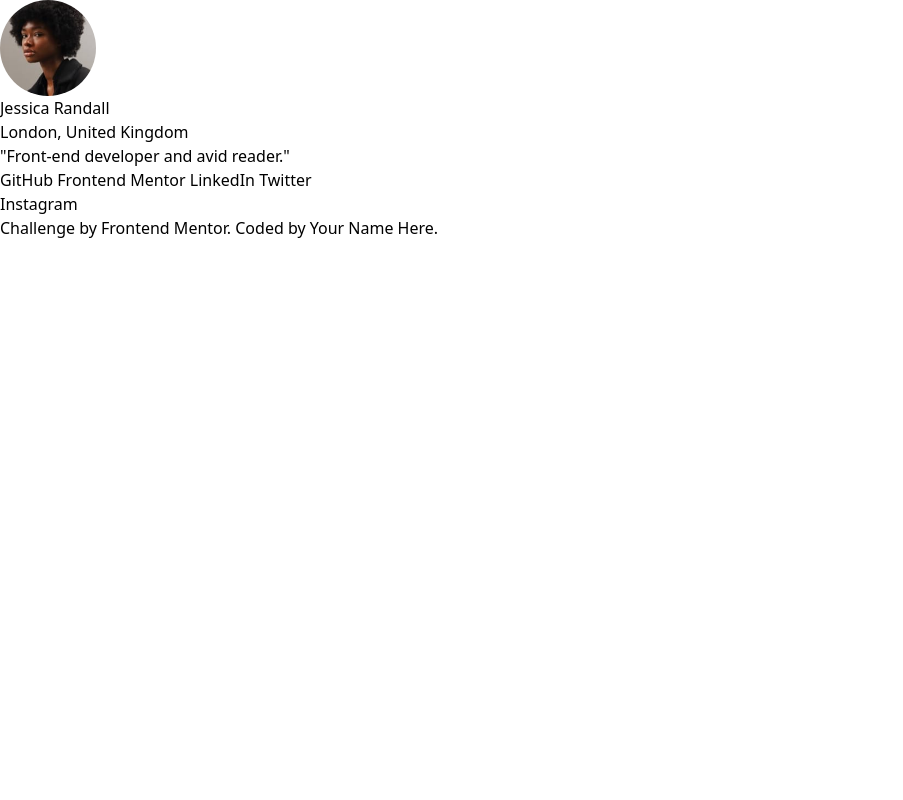
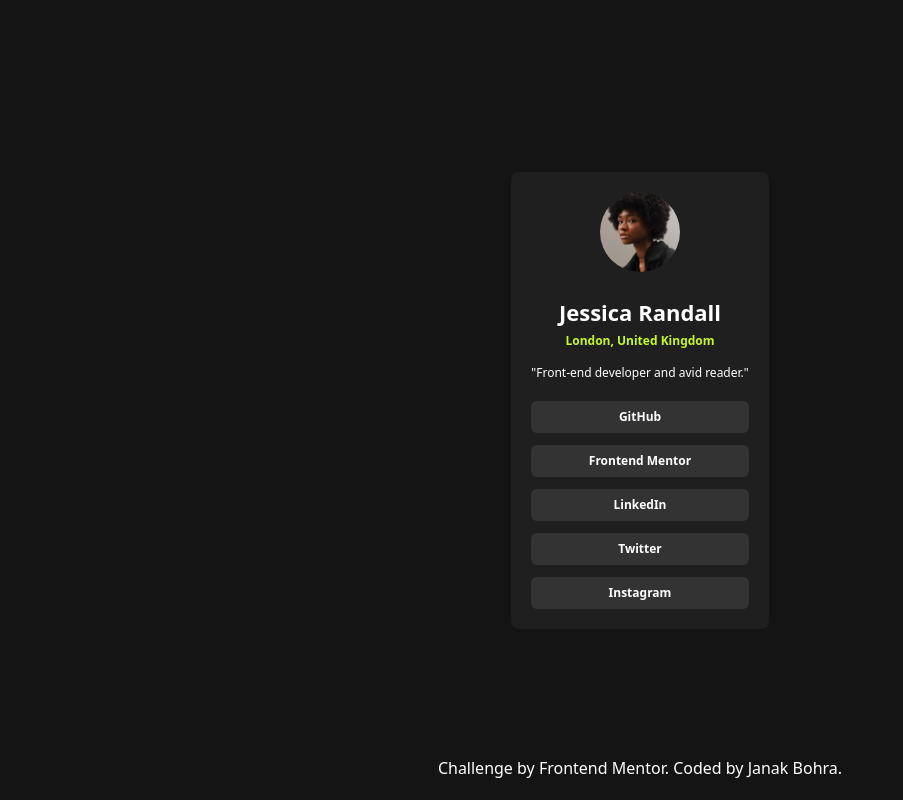
Before and after one commit to janak1998/social-links-profile-main, a plain HTML site: page index.html in a window 1280 px wide. Shown: the whole page, without its empty margins (0-903 px from the left). Drawn offline with nearby package versions, Linux system fonts and the light colour scheme.

Commit message:
added tailwind style on html

```diff
--- a/index.html
+++ b/index.html
@@ -14,30 +14,50 @@
     <script src="https://cdn.tailwindcss.com"></script>
     <link rel="stylesheet" href="./assets/style.css" />
   </head>
-  <body>
-    <div class="  w-[375px] flex-row">
+  <body
+    class="p-4 bg-[#141414] h-[100vh] flex flex-col justify-center items-center"
+  >
+    <div
+      class="card_wrapper bg-[#1f1f1f] max-w-max flex flex-col justify-center items-center text-white rounded-lg p-5 max-w-[]375px]"
+    >
       <img
         src="./assets/images/avatar-jessica.jpeg"
         alt="user icon"
-        class="user_icon rounded-full w-24 h-24"
+        class="user_icon rounded-full w-20 h-20 mb-6"
       />
-      <h3 class="user_name">Jessica Randall</h3>
-      <p class="user_location">London, United Kingdom</p>
-      <p class="user_summary">"Front-end developer and avid reader."</p>
-      <div class="social_links">
-        <a href="#" class="social_link">GitHub</a>
-        <a href="#" class="social_link">Frontend Mentor</a>
-        <a href="#" class="social_link">LinkedIn</a>
-        <a href="#" class="social_link">Twitter</a>
-        <a href="#" class="social_link">Instagram</a>
+      <h3 class="user_name font-semibold text-[22px] mb-1">Jessica Randall</h3>
+      <p class="user_location text-[#c5f82a] text-xs font-semibold mb-4">
+        London, United Kingdom
+      </p>
+      <p class="user_summary text-xs mb-5">
+        "Front-end developer and avid reader."
+      </p>
+      <div
+        class="social_links flex flex-col text-xs font-semibold text-center gap-3 w-full"
+      >
+        <a href="#" class="social_link bg-[#333333] py-2 -full rounded-md transition-colors duration-300 ease-in-out hover:bg-[#c5f82a] hover:text-[#141414]"
+          >GitHub</a
+        >
+        <a href="#" class="social_link bg-[#333333] py-2 -full rounded-md hover:bg-[#c5f82a] hover:text-[#141414]"
+          >Frontend Mentor</a
+        >
+        <a href="#" class="social_link bg-[#333333] py-2 -full rounded-md hover:bg-[#c5f82a] hover:text-[#141414]"
+          >LinkedIn</a
+        >
+        <a href="#" class="social_link bg-[#333333] py-2 -full rounded-md hover:bg-[#c5f82a] hover:text-[#141414]"
+          >Twitter</a
+        >
+        <a href="#" class="social_link bg-[#333333] py-2 -full rounded-md hover:bg-[#c5f82a] hover:text-[#141414]"
+          >Instagram</a
+        >
       </div>
     </div>
 
-    <div class="attribution">
+    <div class="attribution text-white absolute bottom-5">
       Challenge by
-      <a href="https://www.frontendmentor.io?ref=challenge" target="_blank"
-        >Frontend Mentor</a
-      >. Coded by <a href="#">Your Name Here</a>.
+      <a href="https://www.frontendmentor.io?ref=challenge" target="_blank" class="hover:text-[#c5f82a] hover:underline"
+        > Frontend Mentor</a
+      >. Coded by <a href="https://www.linkedin.com/in/janak-bohra/" class="hover:text-[#c5f82a] hover:underline">Janak Bohra</a>.
     </div>
   </body>
 </html>
```
